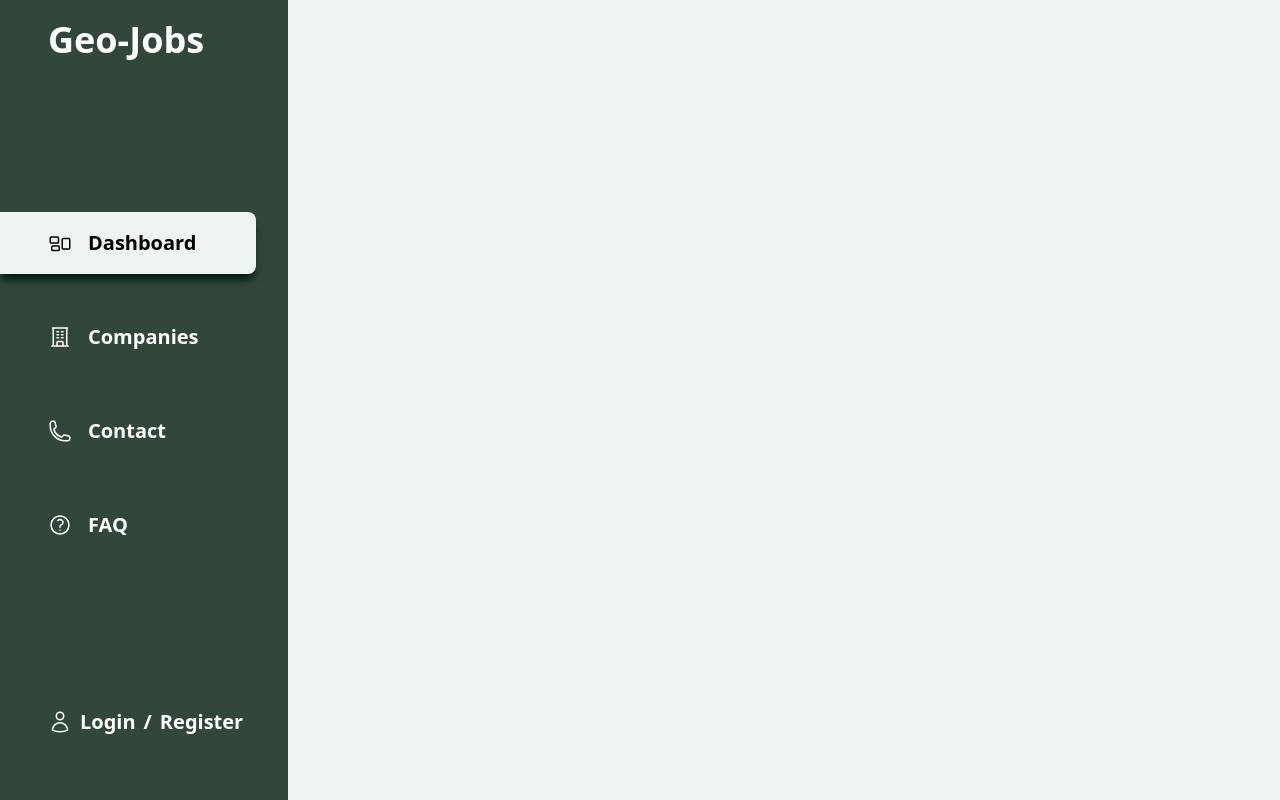
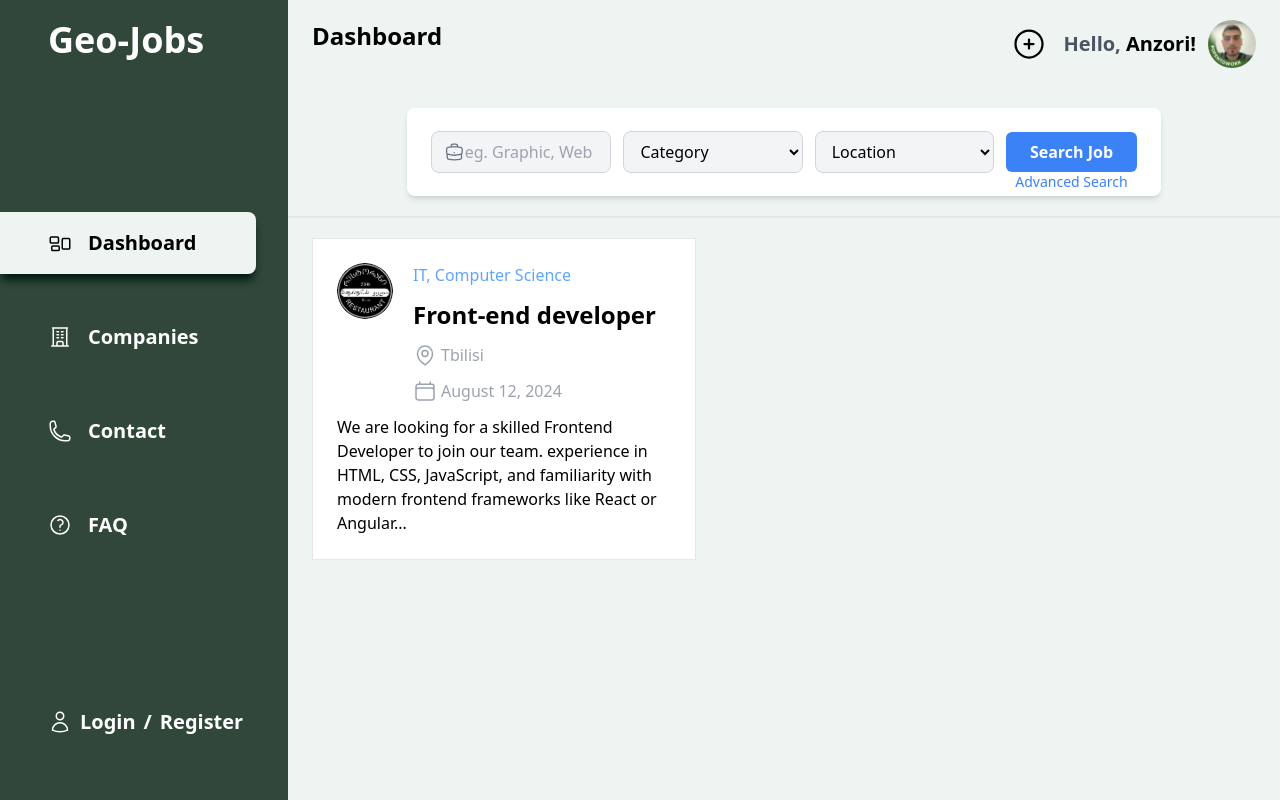
Before and after one commit to Anzori-PR/Geo-Jobs, an Angular app in the folder Project/: page /Dashboard in a window 1280 px wide. Built offline with nearby package versions, Linux system fonts and the light colour scheme.

Commit message:
search bar

```diff
--- a/Project/src/app/components/dashboard/dashboard.component.html
+++ b/Project/src/app/components/dashboard/dashboard.component.html
@@ -1,3 +1,108 @@
-<div class="container min-h-screen" style="background-color: #EDF4F2;">
+<div class="max-xl:container flex flex-col min-h-screen ml-72 pt-5" style="background-color: #EDF4F2;">
+    <!-- header -->
+    <div class="flex justify-between px-6">
+        <h1 class="text-2xl font-bold ">Dashboard</h1>
+
+        <div class="flex gap-4 items-center">
+            <!-- Add vacancy -->
+            <div>
+                <svg xmlns="http://www.w3.org/2000/svg" fill="none" viewBox="0 0 24 24" stroke-width="1.5" stroke="currentColor" class="size-9 cursor-pointer">
+                    <path stroke-linecap="round" stroke-linejoin="round" d="M12 9v6m3-3H9m12 0a9 9 0 1 1-18 0 9 9 0 0 1 18 0Z" />
+                </svg>
+            </div>
+            <!-- Account user if exist -->
+            <div class="flex items-center gap-3">
+                <p class="text-gray-600 font-bold text-xl">Hello, <span class="text-black">Anzori!</span></p>
+                <div class="w-12 h-12 ">
+                    <img class="rounded-full" src="../../../assets/images/me.jpg" alt="">
+                </div>
+            </div>
+        </div>
+    </div>
+
+    <!-- Search Bar -->
+    <div class="flex items-center justify-center gap-3 bg-white w-max px-6 shadow-md mt-10 rounded-lg mx-auto">
+        <!-- Search Inputs -->
+        <div class="flex items-center space-x-3 flex-grow">
+            <div class="flex items-center bg-gray-100 border border-gray-300 rounded-lg px-3 py-2 w-1/3">
+                <svg xmlns="http://www.w3.org/2000/svg" fill="none" viewBox="0 0 24 24" stroke-width="1.5"
+                    stroke="currentColor" class="size-6 text-gray-500">
+                    <path stroke-linecap="round" stroke-linejoin="round"
+                        d="M20.25 14.15v4.25c0 1.094-.787 2.036-1.872 2.18-2.087.277-4.216.42-6.378.42s-4.291-.143-6.378-.42c-1.085-.144-1.872-1.086-1.872-2.18v-4.25m16.5 0a2.18 2.18 0 0 0 .75-1.661V8.706c0-1.081-.768-2.015-1.837-2.175a48.114 48.114 0 0 0-3.413-.387m4.5 8.006c-.194.165-.42.295-.673.38A23.978 23.978 0 0 1 12 15.75c-2.648 0-5.195-.429-7.577-1.22a2.016 2.016 0 0 1-.673-.38m0 0A2.18 2.18 0 0 1 3 12.489V8.706c0-1.081.768-2.015 1.837-2.175a48.111 48.111 0 0 1 3.413-.387m7.5 0V5.25A2.25 2.25 0 0 0 13.5 3h-3a2.25 2.25 0 0 0-2.25 2.25v.894m7.5 0a48.667 48.667 0 0 0-7.5 0M12 12.75h.008v.008H12v-.008Z" />
+                </svg>
+
+                <input type="text" placeholder="eg. Graphic, Web Developer"
+                    class="bg-transparent focus:outline-none w-full">
+            </div>
+
+            <div class="relative w-1/3">
+                <select
+                    class="bg-gray-100 border border-gray-300 rounded-lg px-3 py-2 w-full focus:outline-none focus:ring focus:ring-blue-300">
+                    <option value="">Category</option>
+                    <option value="Design">Design</option>
+                    <option value="Development">Development</option>
+                    <option value="Marketing">Marketing</option>
+                </select>
+            </div>
+
+            <div class="relative w-1/3">
+
+
+                <select
+                    class="bg-gray-100 border border-gray-300 rounded-lg px-3 py-2 w-full focus:outline-none focus:ring focus:ring-blue-300">
+                    <option value="">Location</option>
+                    <option value="Tbilisi">Tbilisi</option>
+                    <option value="Qutaisi">Qutaisi</option>
+                    <option value="Rustavi">Rustavi</option>
+                </select>
+            </div>
+
+        </div>
+
+        <div class="flex flex-col mt-6">
+            <!-- Search Job Button -->
+            <button
+                class="px-6 py-2 bg-blue-500 text-white font-semibold rounded-md hover:bg-blue-600 focus:outline-none focus:ring-2 focus:ring-blue-500">Search
+                Job</button>
+
+            <!-- Advanced Search Button -->
+            <button class="text-blue-500 pb-1 text-sm hover:underline focus:outline-none">Advanced Search</button>
+        </div>
+    </div>
+
+    <div class="w-full h-0.5 bg-gray-200 my-5"></div>
+
+    <!-- Vacancys -->
+    <div class="w-full px-6 flex flex-wrap">
+        <div class="flex flex-col gap-3 bg-white border p-6 w-96 hover:border-blue-500 hover:shadow">
+            <div class="flex gap-5">
+                <div class="logo w-14 h-14">
+                    <img class="rounded-full" src="../../../assets/images/New-Project-2024-08-20T104229.775.png" alt="">
+                </div>
+
+                <div class="flex flex-col gap-3">
+                    <h2 class="text-blue-400">IT, Computer Science</h2>
+                    <h1 class="text-black text-2xl font-semibold">Front-end developer</h1>
+                    <p class="flex gap-1 text-gray-400">
+                        <svg xmlns="http://www.w3.org/2000/svg" fill="none" viewBox="0 0 24 24" stroke-width="1.5" stroke="currentColor" class="size-6">
+                            <path stroke-linecap="round" stroke-linejoin="round" d="M15 10.5a3 3 0 1 1-6 0 3 3 0 0 1 6 0Z" />
+                            <path stroke-linecap="round" stroke-linejoin="round" d="M19.5 10.5c0 7.142-7.5 11.25-7.5 11.25S4.5 17.642 4.5 10.5a7.5 7.5 0 1 1 15 0Z" />
+                        </svg>
+                        Tbilisi
+                    </p>
+
+                    <p class="flex gap-1 text-gray-400">
+                        <svg xmlns="http://www.w3.org/2000/svg" fill="none" viewBox="0 0 24 24" stroke-width="1.5" stroke="currentColor" class="size-6">
+                            <path stroke-linecap="round" stroke-linejoin="round" d="M6.75 3v2.25M17.25 3v2.25M3 18.75V7.5a2.25 2.25 0 0 1 2.25-2.25h13.5A2.25 2.25 0 0 1 21 7.5v11.25m-18 0A2.25 2.25 0 0 0 5.25 21h13.5A2.25 2.25 0 0 0 21 18.75m-18 0v-7.5A2.25 2.25 0 0 1 5.25 9h13.5A2.25 2.25 0 0 1 21 11.25v7.5" />
+                          </svg>
+                        August 12, 2024
+                    </p>
+                </div>
+            </div>
+            <div>
+                <p>We are looking for a skilled Frontend Developer to join our team. experience in HTML, CSS, JavaScript, and familiarity with modern frontend frameworks like React or Angular...</p>
+            </div>
+        </div>
+    </div>
 
 </div>
--- a/Project/src/app/components/menu/menu.component.html
+++ b/Project/src/app/components/menu/menu.component.html
@@ -1,6 +1,8 @@
 <div class="w-72 min-h-screen pt-5 py-16 flex flex-col justify-between" style="background-color: #31473A">
+    <!-- Logo  -->
     <div class="logo text-4xl pl-12 font-extrabold text-white">Geo-Jobs</div>
 
+    <!-- menu -->
     <nav>
         <ul class="flex flex-col justify-center gap-8">
             <li class="active menu cursor-pointer">
@@ -34,7 +36,7 @@
                 <a class="flex gap-4 items-center" href="">
                     <svg xmlns="http://www.w3.org/2000/svg" fill="none" viewBox="0 0 24 24" stroke-width="1.5" stroke="currentColor" class="size-6">
                         <path stroke-linecap="round" stroke-linejoin="round" d="M9.879 7.519c1.171-1.025 3.071-1.025 4.242 0 1.172 1.025 1.172 2.687 0 3.712-.203.179-.43.326-.67.442-.745.361-1.45.999-1.45 1.827v.75M21 12a9 9 0 1 1-18 0 9 9 0 0 1 18 0Zm-9 5.25h.008v.008H12v-.008Z" />
-                      </svg>
+                    </svg>
                   FAQ
                 </a>
             </li>
```
Also changed, not shown: Project/src/assets/images/New-Project-2024-08-20T104229.775.png (added), Project/src/assets/images/me.jpg (added).
